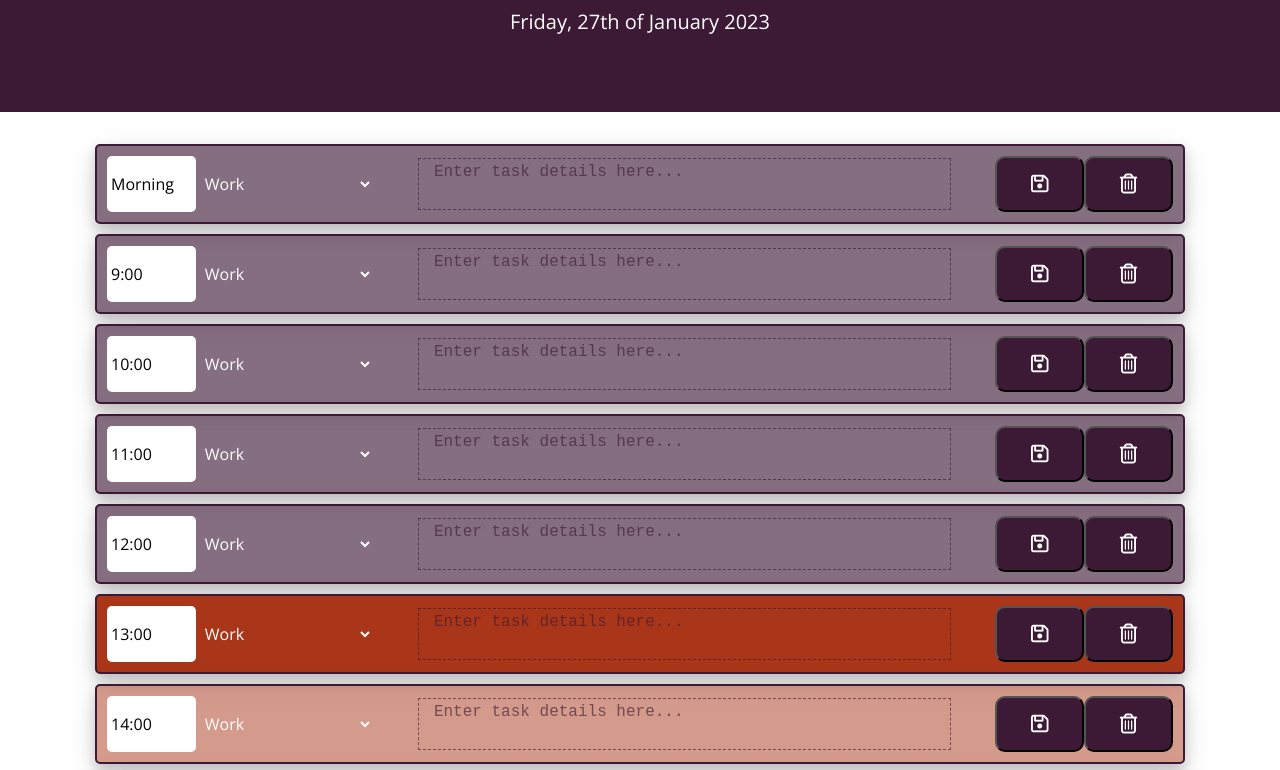
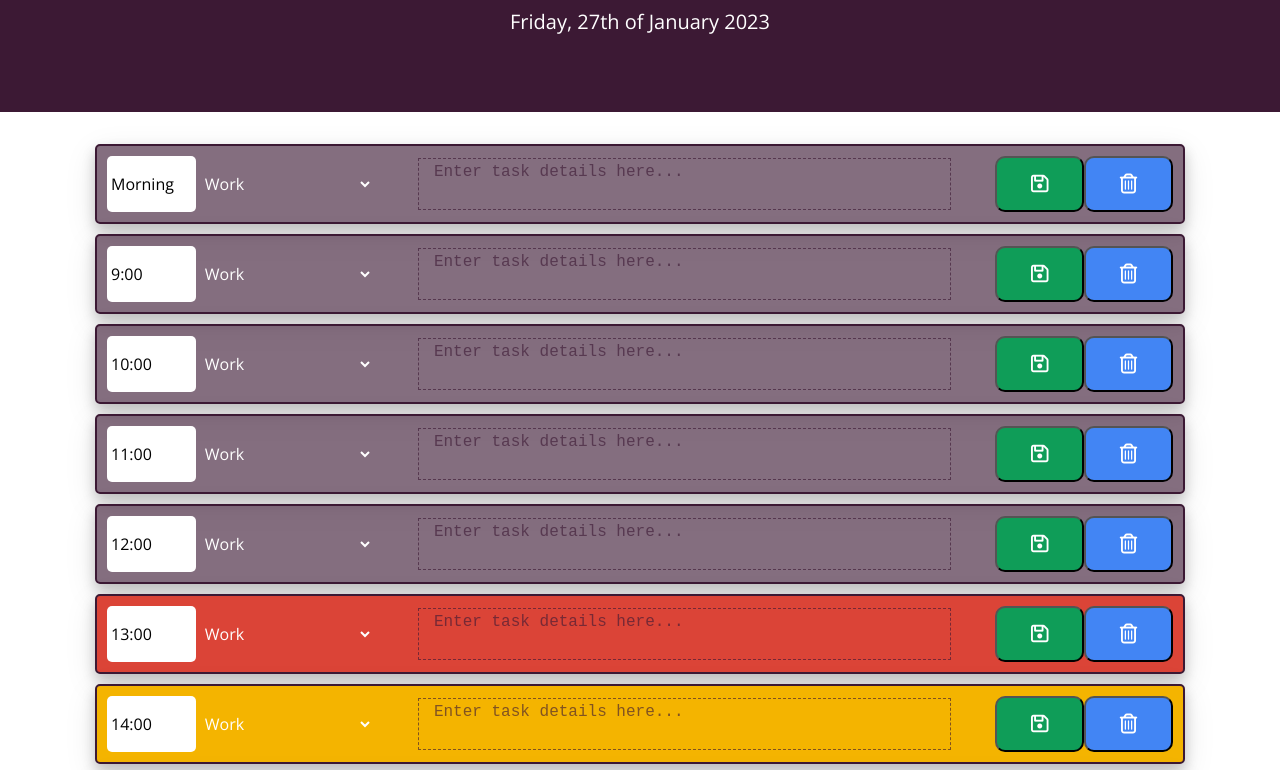
Before and after one commit to TweetingCynical/daily-planner-app, a plain HTML site: page index.html in a window 1280 px wide. Shown: the part 182-952 px from the top of the page. Drawn offline with nearby package versions, Linux system fonts and the light colour scheme.

Commit message:
Adjusted colour banding to rows.

```diff
--- a/assets/css/style.css
+++ b/assets/css/style.css
@@ -84,16 +84,15 @@ textarea::placeholder {
 }
 
 .present {
-  background-color: var(--secondaryColor);
+  background-color: #db4437;
 }
 
 .future {
-  background-color: var(--secondaryColorOP);
+  background-color: #f4b400;
 }
 
 .saveBtn,
 .clearBtn {
-  background-color: var(--mainColor);
   color: white;
   border-radius: 10px;
 }
@@ -103,12 +102,19 @@ textarea::placeholder {
   font-size: 20px;
 }
 
-.saveBtn:hover {
+.saveBtn {
   background-color: #0f9d58;
 }
 
+.clearBtn {
+  background-color: #4285f4;
+}
+
+.saveBtn:hover,
 .clearBtn:hover {
-  background-color: #db4437;
+  font-size: 25px;
+  color: white;
+  background-color: var(--mainColor);
 }
 
 .saveBtn:hover i,
```
